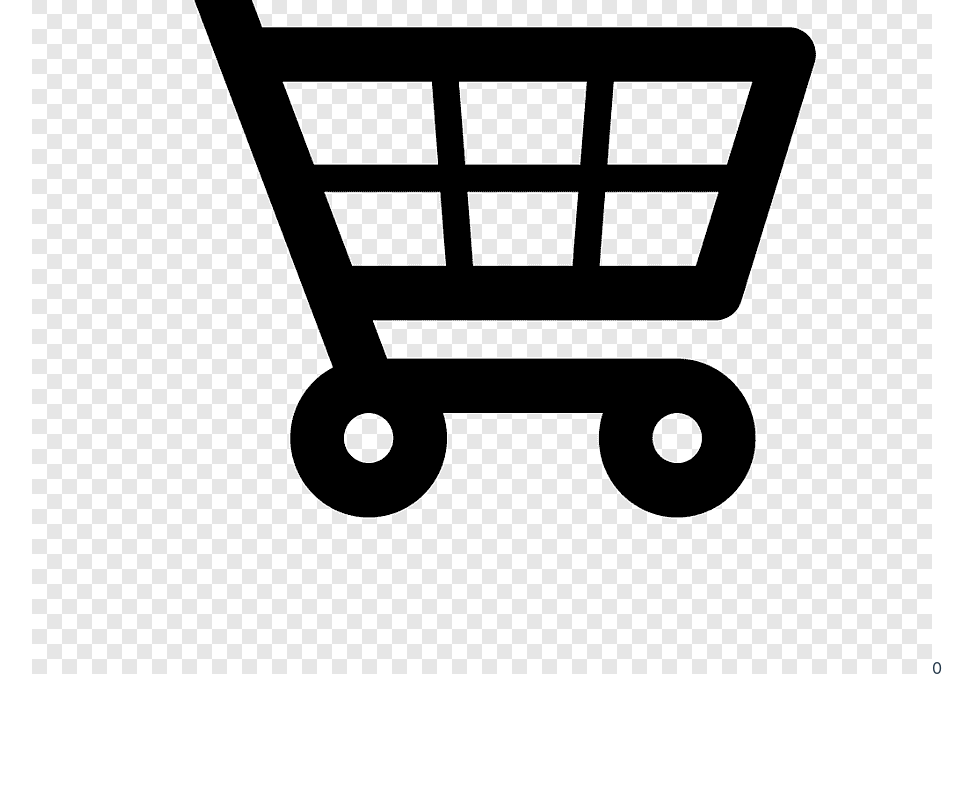
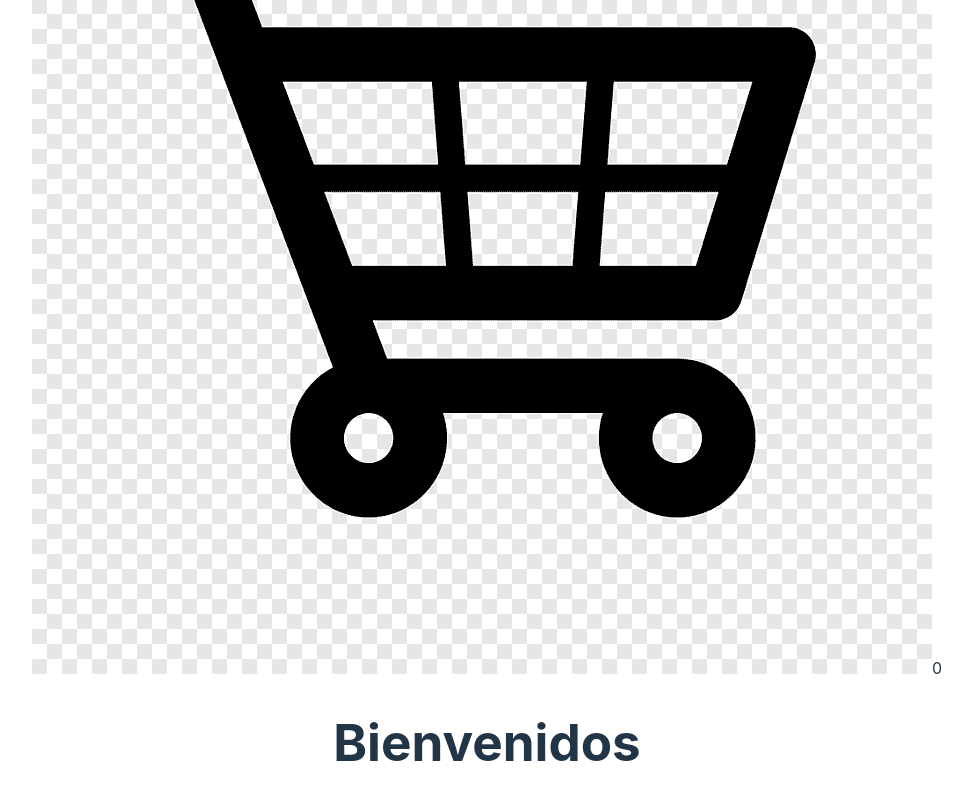
Before and after one commit to CrisMartinez05/ecommerce_CristianMartinez, a React (Vite) app: page / in a window 1280 px wide. Shown: the part 412-1212 px from the top of the page, without its empty margins (153-1125 px from the left). Before the commit the page ends 1124 px from the top, so only its background shows below. Built offline with nearby package versions, Linux system fonts and the light colour scheme.

Commit message:
Se agregó ItemListContainer

```diff
--- a/src/App.jsx
+++ b/src/App.jsx
@@ -1,10 +1,14 @@
-import './App.css'
-import { NavBar } from './components/NavBar';
-
+import "./App.css";
+import { ItemListContainer } from "./components/ItemListContainer";
+import { NavBar } from "./components/NavBar";
 
 function App() {
-
-  return <NavBar/>;
+  return (
+    <>
+      <NavBar />
+      <ItemListContainer greeting = "Bienvenidos"/>
+    </>
+  );
 }
 
-export default App
+export default App;
--- /dev/null
+++ b/src/components/ItemListContainer.jsx
@@ -0,0 +1 @@
+export const ItemListContainer = ({greeting}) => <h1>{greeting}</h1>;
```
